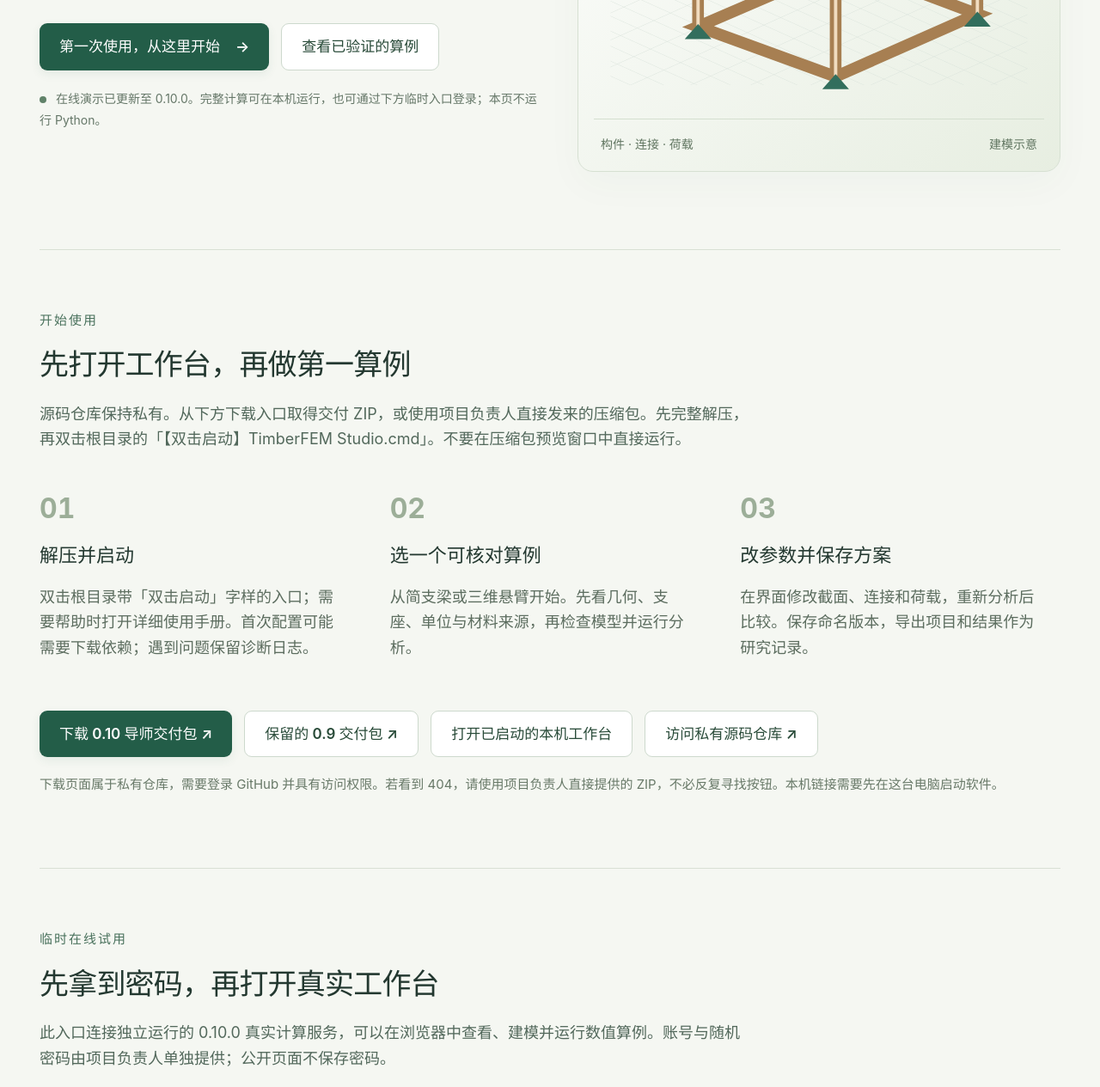
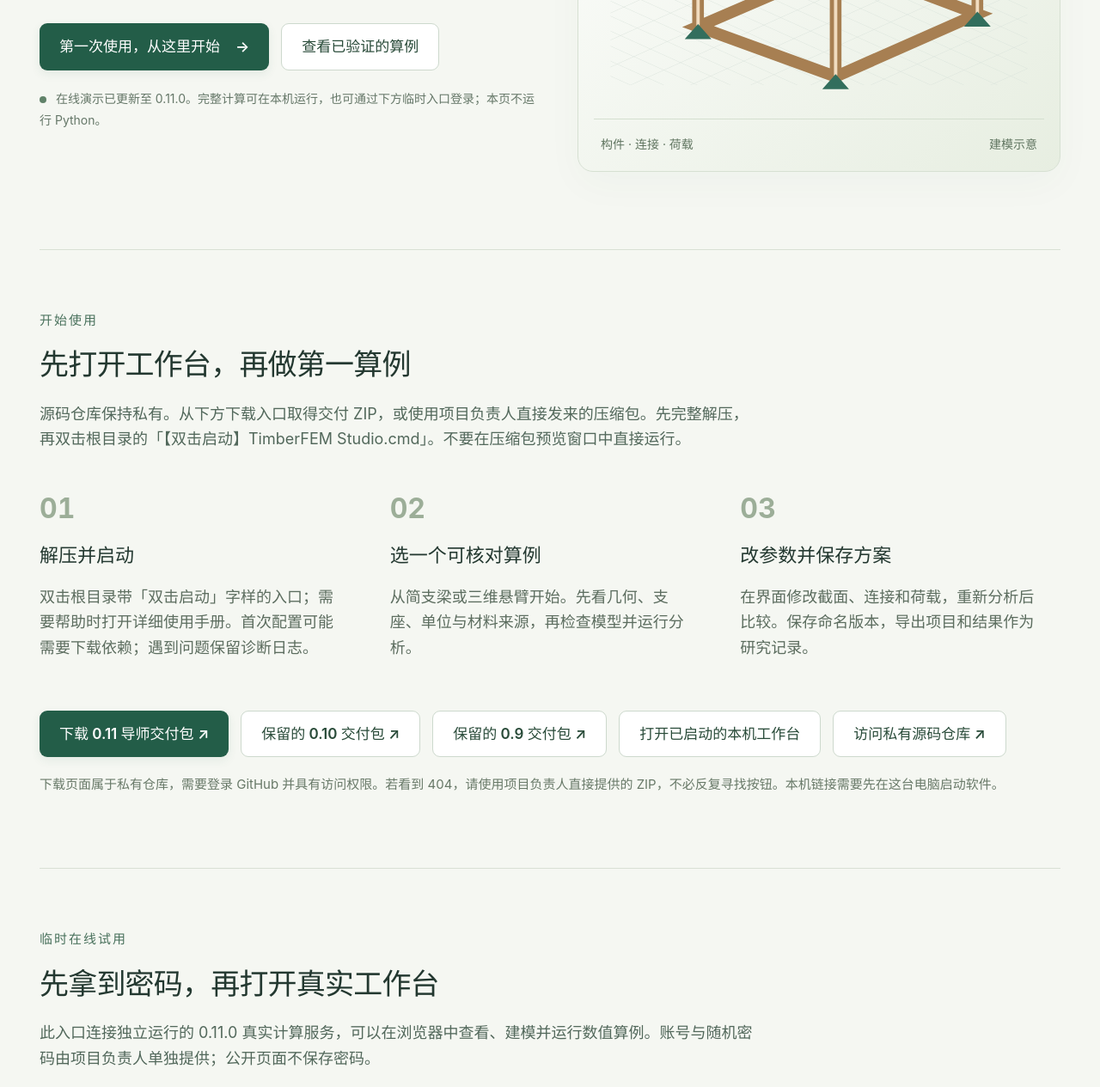
Before and after one commit to wujikei/timberfem-studio-web, a plain HTML site: page index.html in a window 1280 px wide. Shown: the part 495-1760 px from the top of the page at 86% size. Drawn offline with Linux system fonts and the light colour scheme.

Commit message:
Publish 0.11 release and verified finite-transfer demo entry

```diff
--- a/index.html
+++ b/index.html
@@ -10,16 +10,16 @@
   <header class="topbar"><a class="brand" href="./"><span class="mark" aria-hidden="true">T</span><span>TimberFEM <small>Studio</small></span></a><nav aria-label="页面导航"><a href="#start">开始使用</a><a href="#demo">在线试用</a><a href="#evidence">数值依据</a><a href="#scope">研究范围</a></nav></header>
   <main>
     <section class="hero">
-      <div class="hero-copy"><p class="eyebrow">木结构有限元研究工作台</p><h1>把模型画出来<br>把计算核对清楚</h1><p class="lead">选择构件、编辑连接与荷载，在同一工作台检查网格、求解响应和参数来源。常规操作通过界面完成，无需修改 Python。</p><div class="actions"><a class="button primary" href="#start">第一次使用，从这里开始 <span aria-hidden="true">→</span></a><a class="button secondary" href="#evidence">查看已验证的算例</a></div><p class="deployment-note"><span class="status-dot"></span> 在线演示已更新至 0.10.0。完整计算可在本机运行，也可通过下方临时入口登录；本页不运行 Python。</p></div>
+      <div class="hero-copy"><p class="eyebrow">木结构有限元研究工作台</p><h1>把模型画出来<br>把计算核对清楚</h1><p class="lead">选择构件、编辑连接与荷载，在同一工作台检查网格、求解响应和参数来源。常规操作通过界面完成，无需修改 Python。</p><div class="actions"><a class="button primary" href="#start">第一次使用，从这里开始 <span aria-hidden="true">→</span></a><a class="button secondary" href="#evidence">查看已验证的算例</a></div><p class="deployment-note"><span class="status-dot"></span> 在线演示已更新至 0.11.0。完整计算可在本机运行，也可通过下方临时入口登录；本页不运行 Python。</p></div>
       <div class="model" aria-label="三维木构架示意图，不是计算结果"><svg viewBox="0 0 540 450" role="img" aria-label="构件与连接示意">
         <defs><pattern id="grid" width="36" height="20" patternUnits="userSpaceOnUse" patternTransform="matrix(1,.45,-1,.45,240,30)"><path d="M36 0H0V20" fill="none" stroke="#d8e1da" stroke-width="1"/></pattern></defs><rect x="20" y="210" width="500" height="200" fill="url(#grid)"/>
         <g stroke="#a77f52" stroke-width="14" stroke-linecap="round"><path d="M125 340V160L300 85V265M125 160L290 220V400M300 85L460 145V325M290 220L460 145M125 340L300 265L460 325L290 400Z" fill="none"/></g>
         <g stroke="#f1dcc0" stroke-width="4" stroke-linecap="round"><path d="M125 338V160L300 85V263M125 160L290 220V398M300 85L460 145V323M290 220L460 145" fill="none"/></g><g fill="#326e5d" stroke="#fff" stroke-width="3"><circle cx="125" cy="160" r="8"/><circle cx="300" cy="85" r="8"/><circle cx="290" cy="220" r="8"/><circle cx="460" cy="145" r="8"/></g><g fill="#326e5d"><path d="M109 355h32l-16-18Z M274 415h32l-16-18Z M284 280h32l-16-18Z M444 340h32l-16-18Z"/></g><path d="M300 35v32m-8-10 8 10 8-10" stroke="#477b9f" fill="none" stroke-width="4"/>
       </svg><div class="model-caption"><span>构件 · 连接 · 荷载</span><span>建模示意</span></div></div>
     </section>
-    <section id="start" class="section"><div class="section-title"><p class="eyebrow">开始使用</p><h2>先打开工作台，再做第一算例</h2><p>源码仓库保持私有。从下方下载入口取得交付 ZIP，或使用项目负责人直接发来的压缩包。先完整解压，再双击根目录的「【双击启动】TimberFEM Studio.cmd」。不要在压缩包预览窗口中直接运行。</p></div><ol class="steps"><li><span class="number">01</span><h3>解压并启动</h3><p>双击根目录带「双击启动」字样的入口；需要帮助时打开详细使用手册。首次配置可能需要下载依赖；遇到问题保留诊断日志。</p></li><li><span class="number">02</span><h3>选一个可核对算例</h3><p>从简支梁或三维悬臂开始。先看几何、支座、单位与材料来源，再检查模型并运行分析。</p></li><li><span class="number">03</span><h3>改参数并保存方案</h3><p>在界面修改截面、连接和荷载，重新分析后比较。保存命名版本，导出项目和结果作为研究记录。</p></li></ol><div class="actions"><a class="button primary" href="https://github.com/wujikei/TimberFEM-Studio/releases/tag/v0.10.0" target="_blank" rel="noopener">下载 0.10 导师交付包 ↗</a><a class="button secondary" href="https://github.com/wujikei/TimberFEM-Studio/releases/tag/v0.9.0" target="_blank" rel="noopener">保留的 0.9 交付包 ↗</a><a class="button secondary" href="http://127.0.0.1:8000/?view=3d" target="_blank" rel="noopener">打开已启动的本机工作台</a><a class="button secondary" href="https://github.com/wujikei/TimberFEM-Studio" target="_blank" rel="noopener">访问私有源码仓库 ↗</a></div><p class="quiet">下载页面属于私有仓库，需要登录 GitHub 并具有访问权限。若看到 404，请使用项目负责人直接提供的 ZIP，不必反复寻找按钮。本机链接需要先在这台电脑启动软件。</p></section>
-    <section id="demo" class="section demo-entry"><div class="section-title"><p class="eyebrow">临时在线试用</p><h2>先拿到密码，再打开真实工作台</h2><p>此入口连接独立运行的 0.10.0 真实计算服务，可以在浏览器中查看、建模并运行数值算例。账号与随机密码由项目负责人单独提供；公开页面不保存密码。</p></div><div class="demo-card"><div><h3>受保护的研究演示</h3><p>点按钮后，浏览器会要求输入用户名和密码。演示数据由获授权的访问者共用，请使用公开基准算例。</p><p class="quiet">临时域名依赖演示电脑开机和联网；关闭隧道后失效，重启也可能换地址。连接失败时，可使用交付包在自己的电脑运行。</p></div><a class="button primary" href="https://roughly-liver-validation-plates.trycloudflare.com" target="_blank" rel="noopener">打开临时计算工作台 ↗</a></div><p class="quiet">GitHub Pages 提供当前介绍页；真实 Python/OpenSees 求解由另一个受认证保护的服务执行。它们的运行条件不同。</p></section>
+    <section id="start" class="section"><div class="section-title"><p class="eyebrow">开始使用</p><h2>先打开工作台，再做第一算例</h2><p>源码仓库保持私有。从下方下载入口取得交付 ZIP，或使用项目负责人直接发来的压缩包。先完整解压，再双击根目录的「【双击启动】TimberFEM Studio.cmd」。不要在压缩包预览窗口中直接运行。</p></div><ol class="steps"><li><span class="number">01</span><h3>解压并启动</h3><p>双击根目录带「双击启动」字样的入口；需要帮助时打开详细使用手册。首次配置可能需要下载依赖；遇到问题保留诊断日志。</p></li><li><span class="number">02</span><h3>选一个可核对算例</h3><p>从简支梁或三维悬臂开始。先看几何、支座、单位与材料来源，再检查模型并运行分析。</p></li><li><span class="number">03</span><h3>改参数并保存方案</h3><p>在界面修改截面、连接和荷载，重新分析后比较。保存命名版本，导出项目和结果作为研究记录。</p></li></ol><div class="actions"><a class="button primary" href="https://github.com/wujikei/TimberFEM-Studio/releases/tag/v0.11.0" target="_blank" rel="noopener">下载 0.11 导师交付包 ↗</a><a class="button secondary" href="https://github.com/wujikei/TimberFEM-Studio/releases/tag/v0.10.0" target="_blank" rel="noopener">保留的 0.10 交付包 ↗</a><a class="button secondary" href="https://github.com/wujikei/TimberFEM-Studio/releases/tag/v0.9.0" target="_blank" rel="noopener">保留的 0.9 交付包 ↗</a><a class="button secondary" href="http://127.0.0.1:8000/?view=3d" target="_blank" rel="noopener">打开已启动的本机工作台</a><a class="button secondary" href="https://github.com/wujikei/TimberFEM-Studio" target="_blank" rel="noopener">访问私有源码仓库 ↗</a></div><p class="quiet">下载页面属于私有仓库，需要登录 GitHub 并具有访问权限。若看到 404，请使用项目负责人直接提供的 ZIP，不必反复寻找按钮。本机链接需要先在这台电脑启动软件。</p></section>
+    <section id="demo" class="section demo-entry"><div class="section-title"><p class="eyebrow">临时在线试用</p><h2>先拿到密码，再打开真实工作台</h2><p>此入口连接独立运行的 0.11.0 真实计算服务，可以在浏览器中查看、建模并运行数值算例。账号与随机密码由项目负责人单独提供；公开页面不保存密码。</p></div><div class="demo-card"><div><h3>受保护的研究演示</h3><p>点按钮后，浏览器会要求输入用户名和密码。演示数据由获授权的访问者共用，请使用公开基准算例。</p><p class="quiet">临时域名依赖演示电脑开机和联网；关闭隧道后失效，重启也可能换地址。连接失败时，可使用交付包在自己的电脑运行。</p></div><a class="button primary" href="https://roughly-liver-validation-plates.trycloudflare.com" target="_blank" rel="noopener">打开临时计算工作台 ↗</a></div><p class="quiet">GitHub Pages 提供当前介绍页；真实 Python/OpenSees 求解由另一个受认证保护的服务执行。它们的运行条件不同。</p></section>
     <section id="evidence" class="section evidence"><div class="section-title"><p class="eyebrow">数值依据</p><h2>用真实响应对照独立公式</h2><p>下面两项来自已归档的 0.8.0 本机 HTTP 求解记录。采用给定密度、净风压和用户组合系数，分别与 Euler–Bernoulli 梁公式核对。</p></div><div class="benchmarks"><article><p class="tag">二维简支梁</p><h3>跨中竖向位移</h3><p class="metric">1.11765 <span>mm</span></p><p>独立公式：1.11765 mm</p><p class="quiet">全长均布组合；保留有符号响应。</p></article><article><p class="tag">三维悬臂</p><h3>自由端竖向位移</h3><p class="metric">0.265408709 <span>mm</span></p><p>独立公式：0.265408709 mm</p><p class="quiet">按截面局部轴选择对应弯曲惯性矩。</p></article></div><details><summary>查看本组算例的输入与限定条件</summary><p>密度 400 kg/m³，重力加速度 9.8 m/s²，净风压 −0.8 kPa，分担宽度 600 mm，组合 1.2G − 1.5W。这些是程序验收的给定输入，不是木材等级设计值或设计规范组合。每个基本工况和组合分别调用真实 OpenSees 求解；公开页面未执行新的结构分析。</p><p>二维杆使用原生均布单元荷载，三维模型采用六自由度线弹性杆。只有在几何、边界与理论假设匹配时，才可使用这些公式对照；不能把数值吻合解释为某座实际木结构已经安全。</p><a href="./benchmark-evidence.json" download>下载这两项公开数值记录</a></details></section>
-    <section id="scope" class="section"><div class="section-title"><p class="eyebrow">研究范围</p><h2>已验证的能力与后续工作分别记录</h2></div><div class="scope-grid"><article><h3>已有可验证工作流</h3><ul><li>二维平面应力和二维、三维杆系静力分析</li><li>可视化切分、显式连接、轴网、吸附和阵列</li><li>自重、全长均布、风压分配与用户工况组合</li><li>节点和单元端力包络，保留控制场景</li><li>项目历史、自动备份、方案比较与结果来源</li></ul></article><article><h3>在线 0.10.0：六条科研路径</h3><ul><li>正交弹性面板与梁—面板—钉弹性精细墙</li><li>弹性刚度标定、留出比较与单自由度线性时程</li><li>理想弹性柱：一阶、P-Δ 与独立特征屈曲</li><li>单轴 Elastic / ElasticPP / Hysteretic 循环连接</li><li>可打印、离线打开的完整来源报告与内嵌 JSON</li></ul><p class="quiet">新柱和循环路径已从公网认证服务实际求解，并核对独立公式和离线报告。0.10 源码与导师交付包已通过完整 CI 并单独发布，0.9 版本入口继续保留。人工基准不代表试验标定，后屈曲、真实墙循环退化、通用三维动力与规范安全验算仍未完成。</p></article></div></section>
+    <section id="scope" class="section"><div class="section-title"><p class="eyebrow">研究范围</p><h2>已验证的能力与后续工作分别记录</h2></div><div class="scope-grid"><article><h3>已有可验证工作流</h3><ul><li>二维平面应力和二维、三维杆系静力分析</li><li>可视化切分、显式连接、轴网、吸附和阵列</li><li>自重、全长均布、风压分配与用户工况组合</li><li>节点和单元端力包络，保留控制场景</li><li>项目历史、自动备份、方案比较与结果来源</li></ul></article><article><h3>在线 0.11.0：七条科研路径</h3><ul><li>正交弹性面板与梁—面板—钉弹性精细墙</li><li>独立的有限周边传力弹性墙：实际网格、积分样本、钉站合力与力偶</li><li>弹性刚度标定、留出比较与单自由度线性时程</li><li>理想弹性柱：一阶、P-Δ 与独立特征屈曲</li><li>单轴 Elastic / ElasticPP / Hysteretic 循环连接</li><li>可打印、离线打开的完整来源报告与内嵌 JSON</li></ul><p class="quiet">有限传力墙已从公网认证服务实际求解，并与独立装配的 130 自由度矩阵核对位移、样本力、力偶及分部能量；完整报告可离线查看。0.11 源码与导师交付包已通过完整 CI 并单独发布，0.9、0.10 版本继续保留。有限周边传力是明确声明的弹性界面假设，尚未用真实钉或整墙试验标定；后屈曲、真实墙循环退化、通用三维动力与规范安全验算仍未完成。</p></article></div></section>
   </main><footer><span>TimberFEM Studio</span><p>科研计算需要正确的模型、参数和独立核验。求解成功本身不代表结构安全。</p><a href="https://github.com/wujikei/TimberFEM-Studio" target="_blank" rel="noopener">源码与版本记录 ↗</a></footer>
 </body></html>
```
